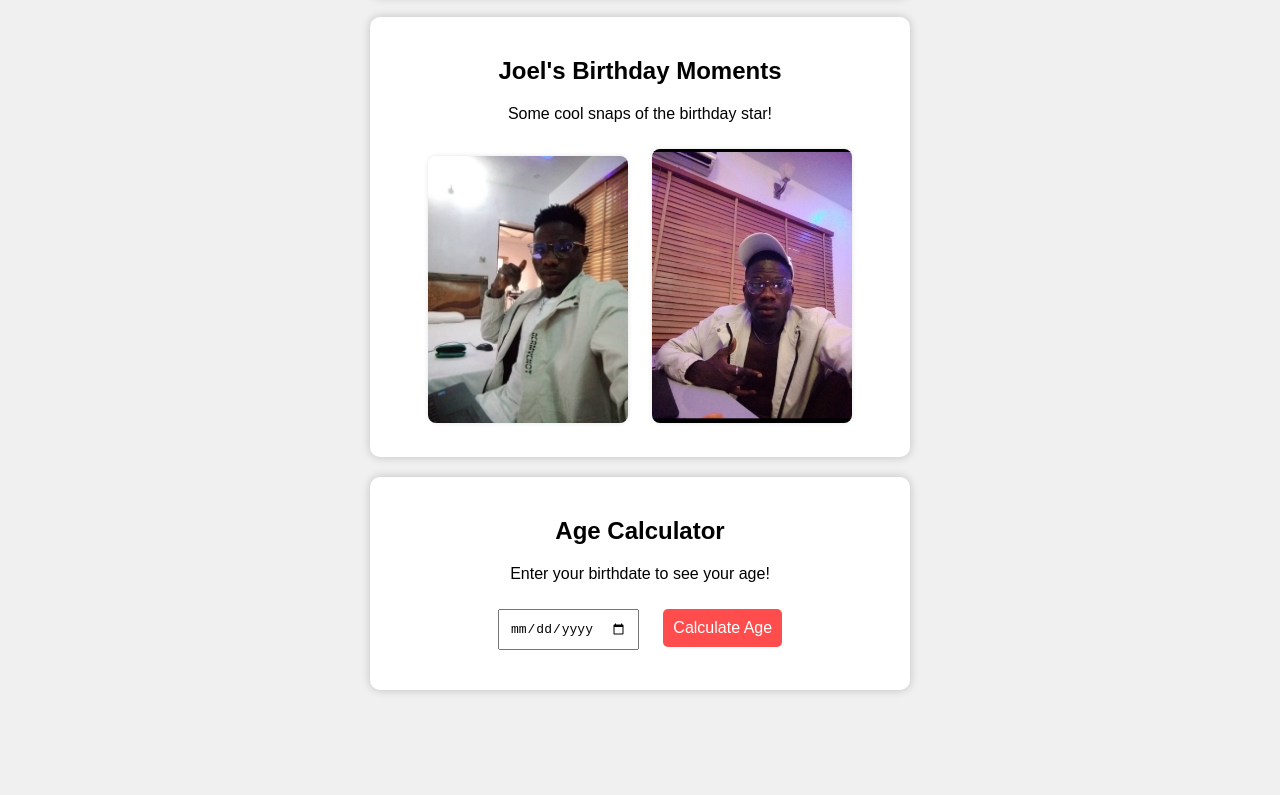
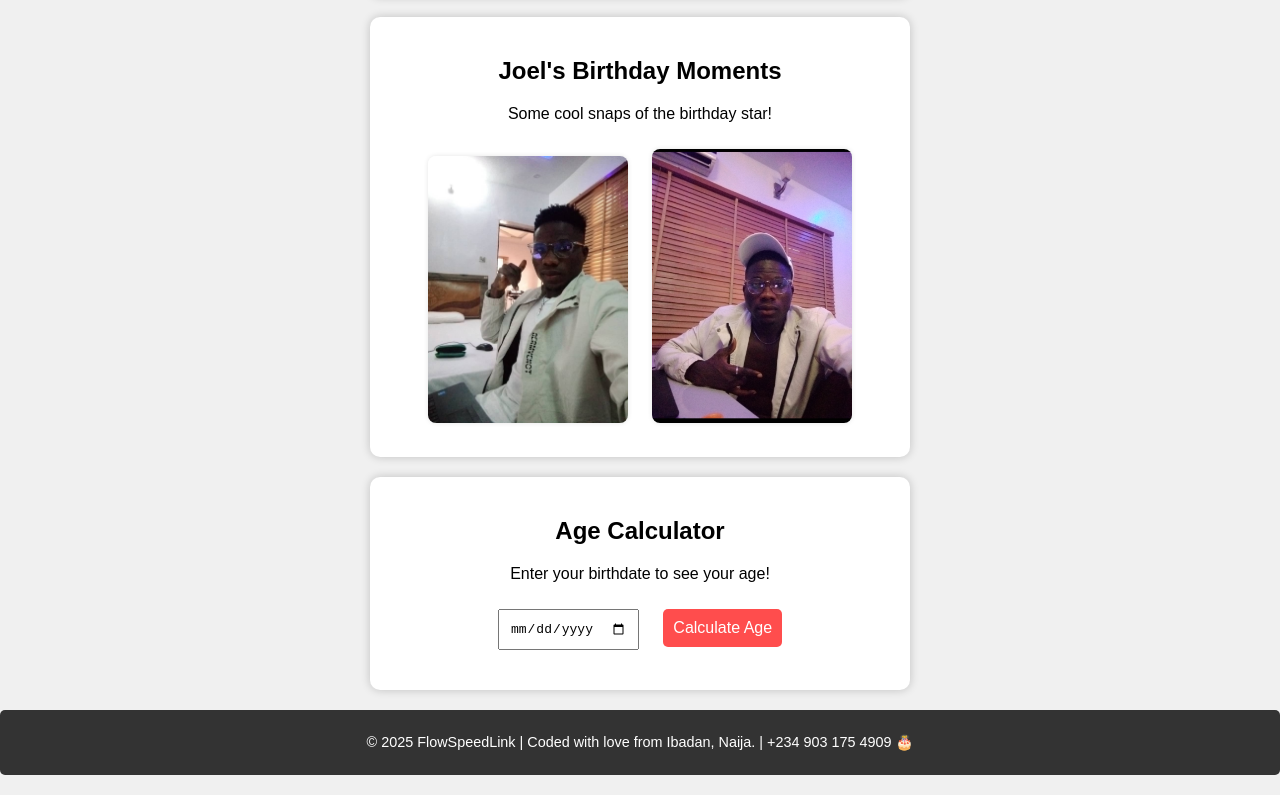
Before and after one commit to JoeEL1506/My_Birthday, a plain HTML site: page index.html in a window 1280 px wide. Shown: the part 1084-1879 px from the top of the page. Before the commit the page ends 1794 px from the top, so only its background shows below. Drawn offline with Linux system fonts and the light colour scheme.

Commit message:
third commit

```diff
--- a/index.html
+++ b/index.html
@@ -45,6 +45,10 @@
     <div id="result"></div>
   </div>
 
+  <div class="footer">
+    <p>&copy; 2025 FlowSpeedLink | Coded with love from Ibadan, Naija. | +234 903 175 4909 🎂</p>
+  </div>
+
   <script src="script.js"></script>
 </body>
 </html>
--- a/styles.css
+++ b/styles.css
@@ -89,3 +89,13 @@ body {
       margin-top: 10px;
       color: #333;
     }
+    .footer {
+      max-width: 100%;
+      margin: 20px auto;
+      padding: 10px;
+      background: #333;
+      color: white;
+      text-align: center;
+      font-size: 0.9em;
+      border-radius: 5px;
+    }
```
